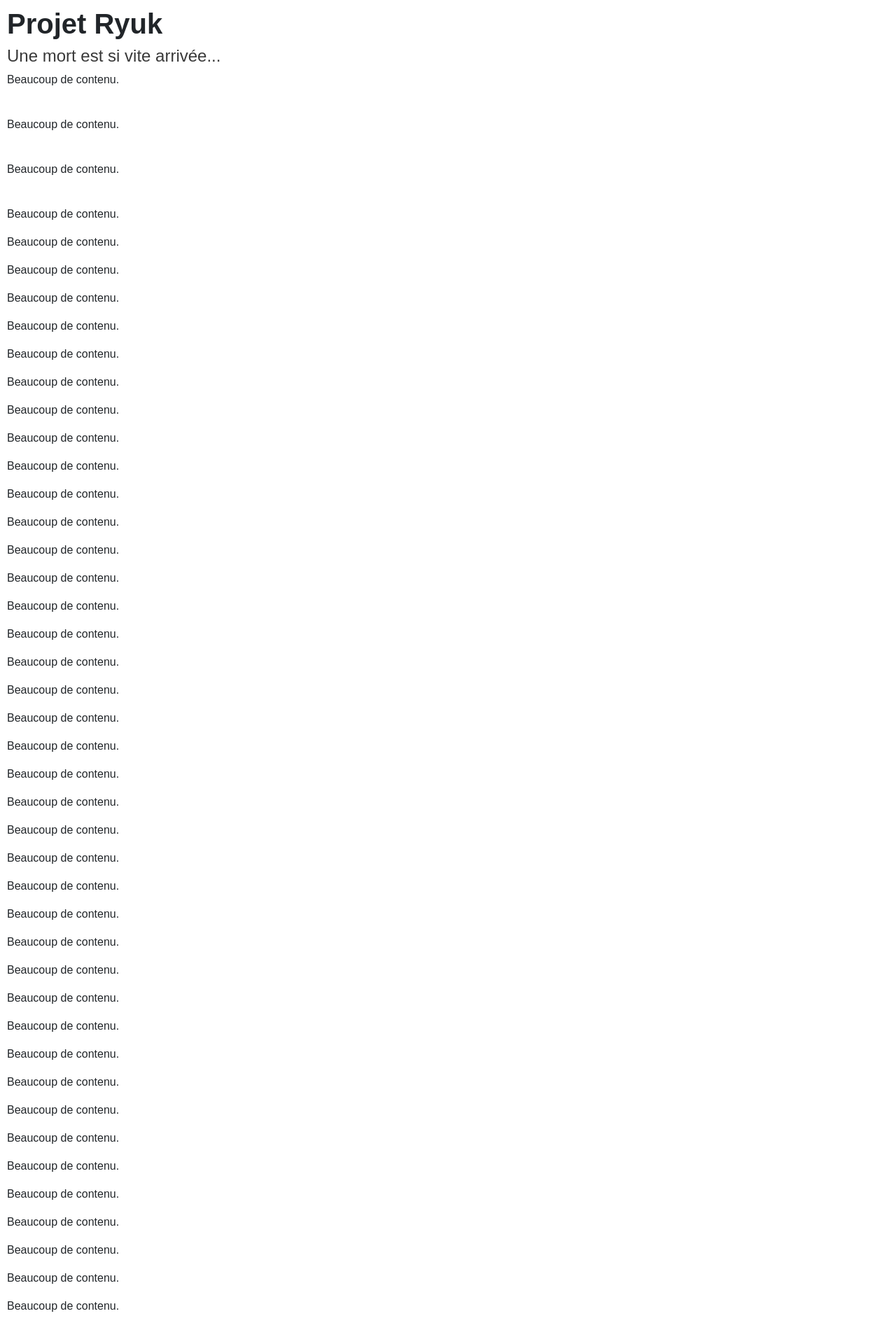
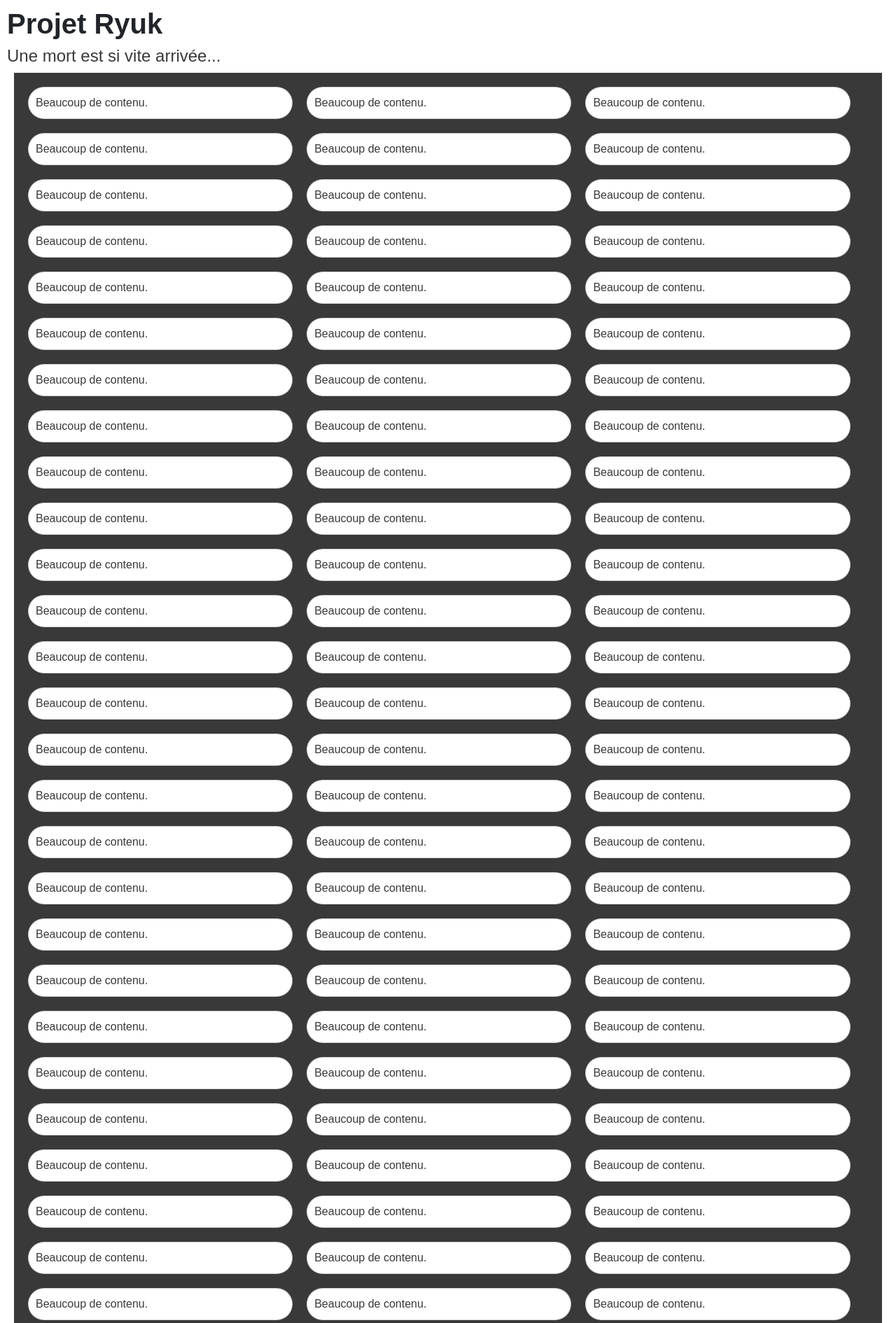
Before and after one commit to RyukPolytech/Ryuk, a Symfony app: template templates/home/index.html.twig in a window 1280 px wide. Shown: the part 68-1958 px from the top of the page at 70% size. Run offline with Twig, Linux system fonts and the light colour scheme; the template is opened without the code that fills it, so the values that code supplies are empty; style sheets or scripts are compiled from the project's sources; some libraries are stand-ins or nearby versions.

Commit message:
refactor: enhance article layout and styling in home template

```diff
--- a/assets/styles/app.css
+++ b/assets/styles/app.css
@@ -42,8 +42,21 @@ article {
     margin: 10px;
     padding: 10px;
     background-color: rgb(57, 57, 57);
+    display: flex;
+    flex-direction: row;
+    flex-wrap: wrap;
     color: white;
 }
+
+article > .card {
+    margin: 10px;
+    padding: 10px;
+    width: 31%;
+    background-color: white;
+    color: rgb(57, 57, 57);
+    border-radius: 25px;
+}
+
 
 footer, header {
     background-color: rgb(17, 17, 17);
@@ -66,6 +79,7 @@ footer > a {
     color: white;
 }
 
+
 a {
     color: rgb(57, 57, 57);
 }
--- a/templates/home/index.html.twig
+++ b/templates/home/index.html.twig
@@ -4,11 +4,11 @@
 
 {% block content %}
 <h2>Une mort est si vite arrivée...</h2>
-<p>Beaucoup de contenu.</p> <br>
-<p>Beaucoup de contenu.</p> <br>
-<p>Beaucoup de contenu.</p> <br>
+<article>
 {% for i in 1..100 %}
-    <p>Beaucoup de contenu.</p>
+<div class="card">
+Beaucoup de contenu.
+</div>
 {% endfor %}
-
+</article>
 {% endblock %}
```
